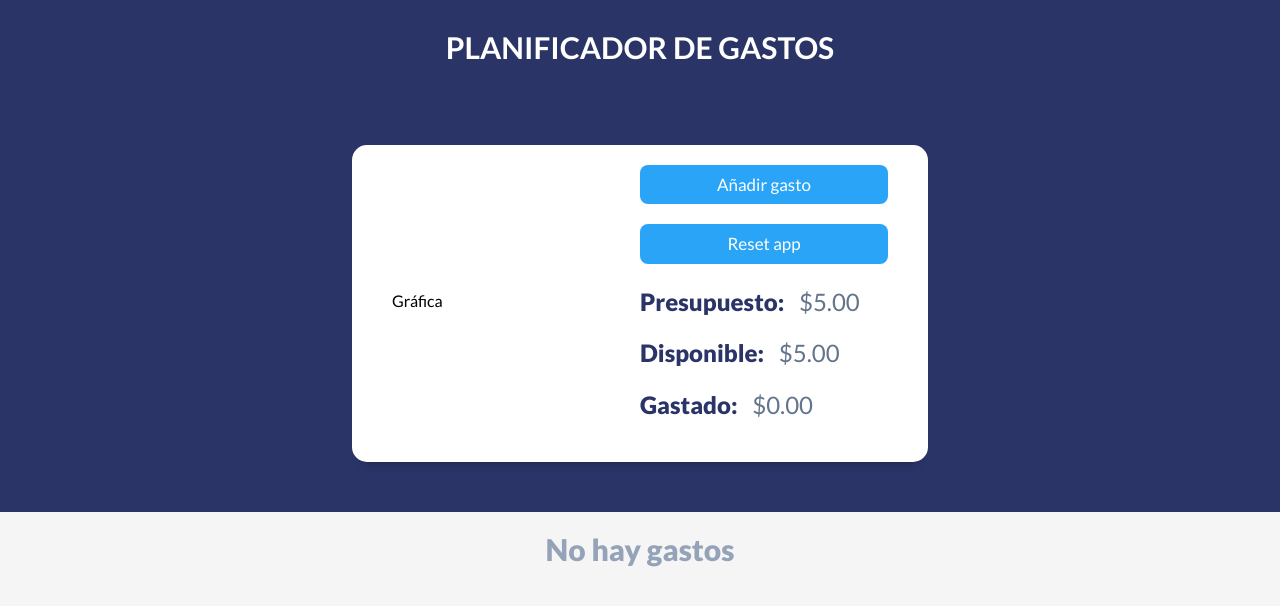
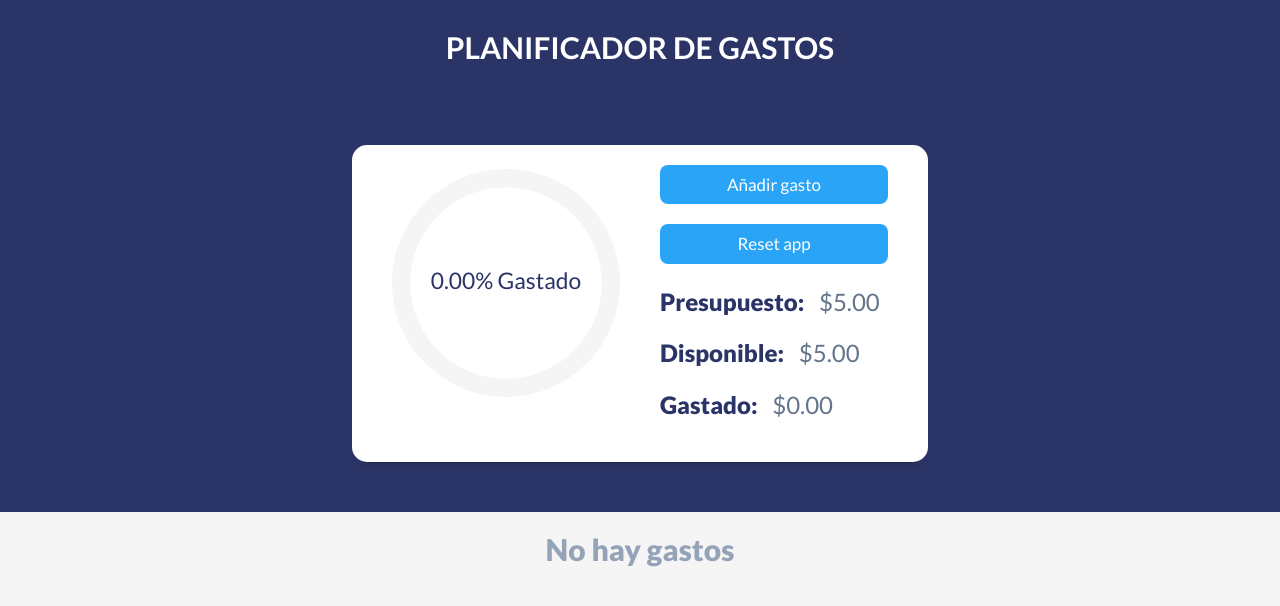
Before and after one commit to lkguevara/control-gastos, a React (Vite) app: page / in a window 1280 px wide. Both pictures are taken after typing "5" into the empty fields and a click on the input "Añadir". Shown: the top 606 px of the page. Built offline with nearby package versions, Linux system fonts and the light colour scheme.

Commit message:
añadiendo gráfica con porcentaje de gasto

```diff
--- a/package.json
+++ b/package.json
@@ -10,6 +10,7 @@
   },
   "dependencies": {
     "react": "^18.2.0",
+    "react-circular-progressbar": "^2.1.0",
     "react-dom": "^18.2.0"
   },
   "devDependencies": {
--- a/src/components/ControlPresupuesto.jsx
+++ b/src/components/ControlPresupuesto.jsx
@@ -2,7 +2,8 @@ import {useState, useEffect} from 'react'
 import Modal from './Modal';
 import { generateId } from '../helpers';
 import ListaGastos from './ListaGastos';
-
+import {CircularProgressbar, buildStyles} from 'react-circular-progressbar'
+import 'react-circular-progressbar/dist/styles.css'
 
 const ControlPresupuesto = ({presupuesto}) => {
 
@@ -22,6 +23,7 @@ const ControlPresupuesto = ({presupuesto}) => {
 
     // gastos
     const [ gastos, setGastos ] = useState([]);
+    const [porcentaje, setPorcentaje] = useState(0);
     const [disponible, setDisponible] = useState(0);
     const [gastado, setGastado] = useState(0);
 
@@ -32,9 +34,15 @@ const ControlPresupuesto = ({presupuesto}) => {
         // sumar los gastos
         const totalGastos = gastos.reduce((total, gasto) => total + gasto.valor, 0);
         setGastado(totalGastos);
+
         // restar del presupuesto
         const totalDisponible = presupuesto - totalGastos;
         setDisponible(totalDisponible);
+
+        // calcular el porcentaje gastado
+        const porcentajeGastado = (totalGastos / presupuesto) * 100;
+        setPorcentaje(porcentajeGastado);
+
     }, [gastos]);
 
     useEffect(() => {
@@ -60,6 +68,7 @@ const ControlPresupuesto = ({presupuesto}) => {
             }
           })
           setGastos(actualizarGastos)
+          setGastoEdit({})
         } else {
           // nuevo gasto
           const nuevoGasto = {
@@ -107,7 +116,21 @@ const ControlPresupuesto = ({presupuesto}) => {
   return (
     <div className={modal ? 'fijar' : ''}>
         <div className='contenedor-presupuesto contenedor sombra dos-columnas'>
-            <p>Gráfica</p>
+            <div className="">
+                <CircularProgressbar
+                    styles={buildStyles({
+                        pathColor: '#2B3467',
+                        trailColor: '#f5f5f5',
+                        // cambiar el color del texto
+                        textColor: '#2B3467',
+                    })}
+                    value={gastado}
+                    maxValue={presupuesto}
+                    text={`${porcentaje.toFixed(2)}% Gastado`}
+
+                />
+            </div>
+
             <div className="contenido-presupuesto">
 
                 <button className='add__expense' onClick={handleAddExpense}>Añadir gasto</button>
@@ -116,17 +139,17 @@ const ControlPresupuesto = ({presupuesto}) => {
 
                 <p>
                     <span>Presupuesto:</span> {formatearCantidad(presupuesto)}
-                    {console.log(presupuesto)}
+                    {/* {console.log(presupuesto)} */}
                 </p>
 
                 <p>
                     <span>Disponible:</span> {formatearCantidad(disponible)}
-                    {console.log(disponible)}
+                    {/* {console.log(disponible)} */}
                 </p>
 
                 <p>
                     <span>Gastado:</span> {formatearCantidad(gastado)}
-                    {console.log(gastado)}
+                    {/* {console.log(gastado)} */}
                 </p>
             </div>
 
@@ -141,6 +164,7 @@ const ControlPresupuesto = ({presupuesto}) => {
                     setAnimarModal={setAnimarModal}
                     guardarGasto={guardarGasto}
                     gastoEdit={gastoEdit}
+                    setGastoEdit={setGastoEdit}
                 />
         }
         <ListaGastos
--- a/src/components/Modal.jsx
+++ b/src/components/Modal.jsx
@@ -1,7 +1,7 @@
 import cerrar from '../assets/cerrar.svg'
 import {useState, useEffect} from 'react'
 
-const Modal = ({setModal, animarModal, setAnimarModal, guardarGasto, gastoEdit}) => {
+const Modal = ({setModal, animarModal, setAnimarModal, guardarGasto, gastoEdit, setGastoEdit}) => {
 
     const [ form, setForm ] = useState({
         nombre: '',
@@ -27,6 +27,7 @@ const Modal = ({setModal, animarModal, setAnimarModal, guardarGasto, gastoEdit})
     const ocultarModal = () => {
         setModal(false);
         setAnimarModal(false);
+        setGastoEdit({});
     }
 
     const handleChange = (e) => {
```
Also changed, not shown: 1 other file (tests, documents, lock files or other folders).
